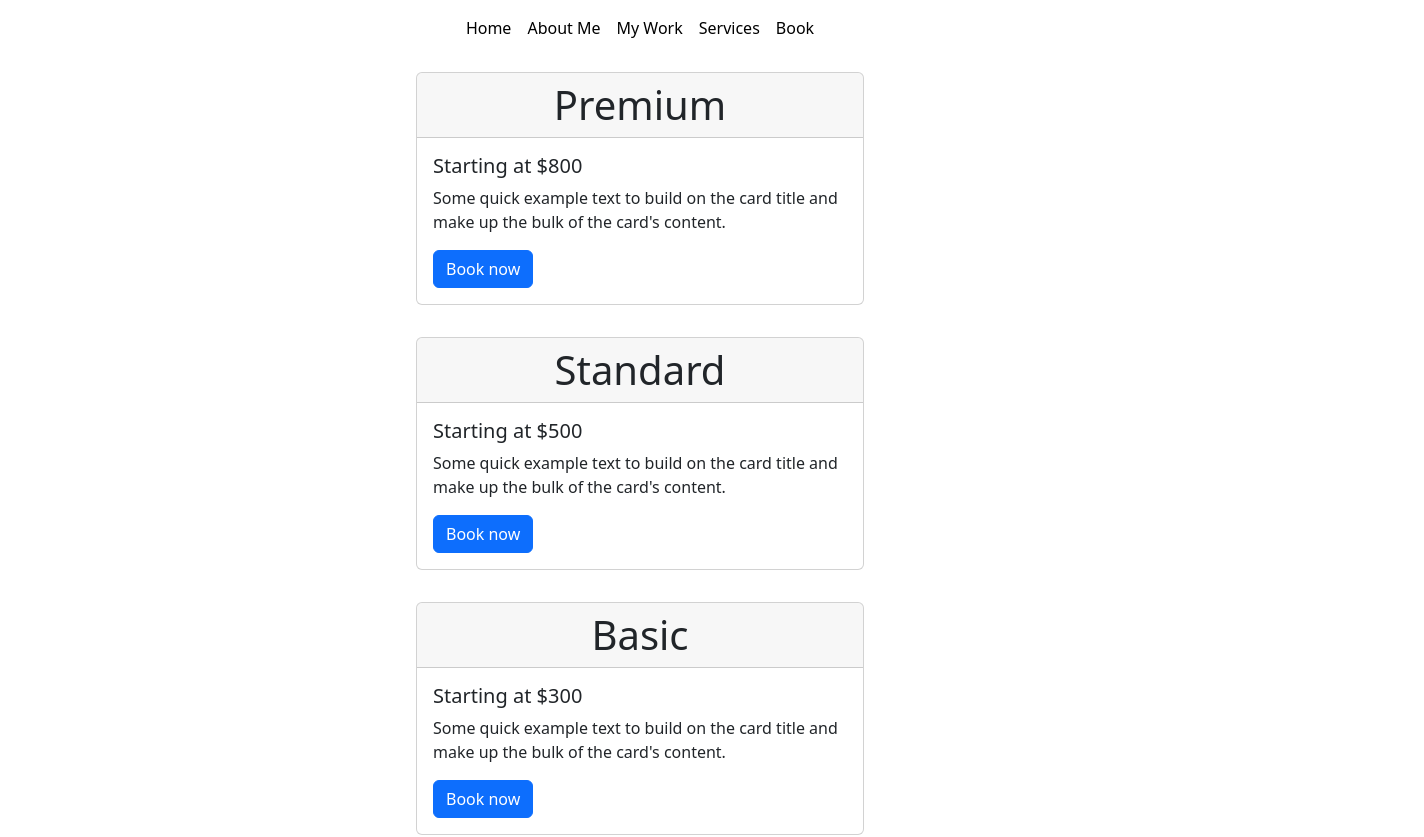
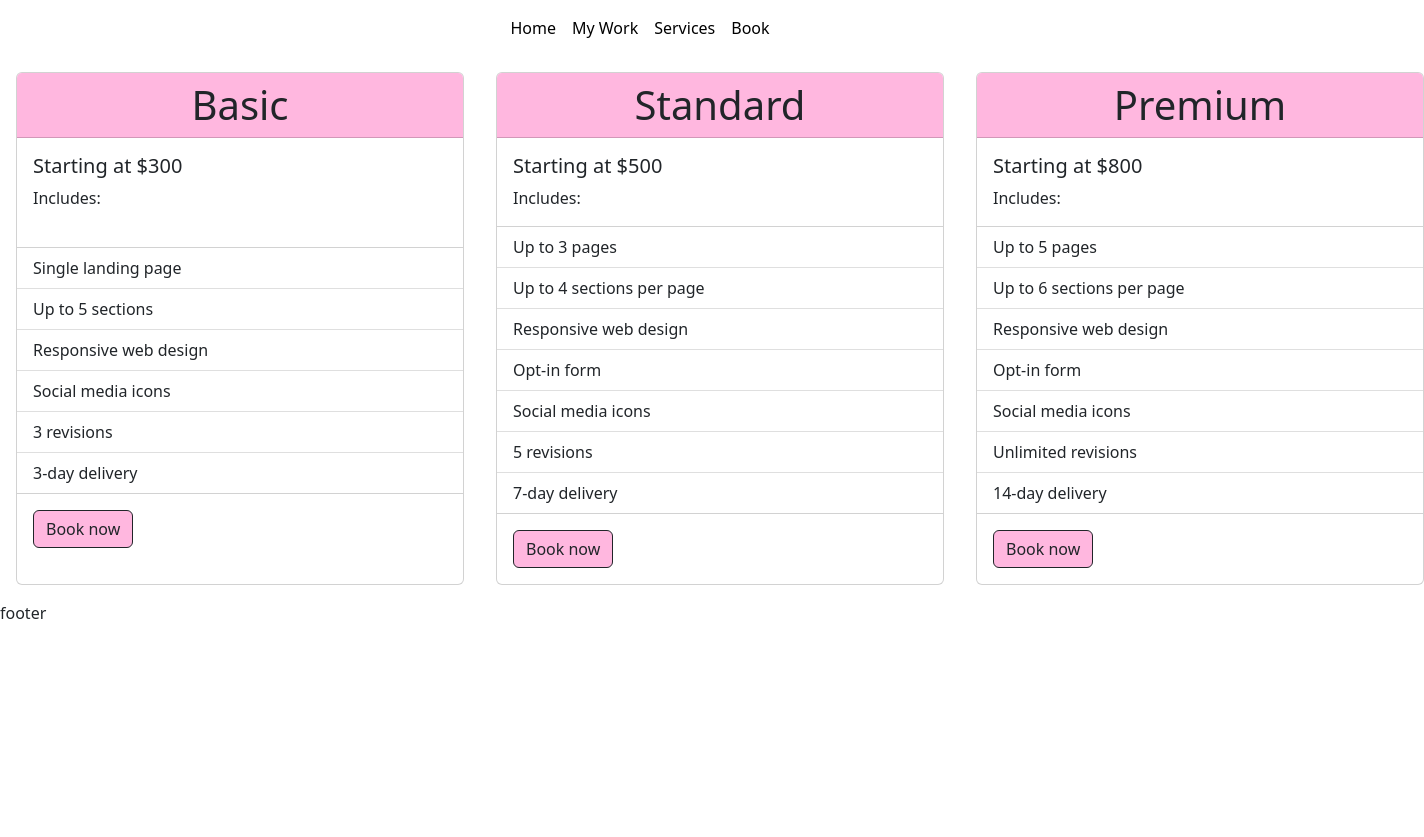
Before and after one commit to nyashanice/Freelance-Site, a React (Create React App) app: page /services in a window 1280 px wide. Shown: the top 837 px of the page, 1424 px wide, since content can reach past the window. After the commit the page ends 800 px from the top, so only its background shows below. Built offline with nearby package versions, Linux system fonts and the light colour scheme; a web font is replaced by a local one.

Commit message:
link typeform to booking buttons

```diff
--- a/package.json
+++ b/package.json
@@ -6,6 +6,7 @@
     "@testing-library/jest-dom": "^5.16.5",
     "@testing-library/react": "^13.4.0",
     "@testing-library/user-event": "^13.5.0",
+    "@typeform/embed-react": "^2.20.0",
     "bootstrap": "^5.2.3",
     "react": "^18.2.0",
     "react-bootstrap": "^2.7.4",
--- a/src/App.js
+++ b/src/App.js
@@ -7,7 +7,6 @@ import Main from "./components/Main";
 import About from "./components/About";
 import Services from "./components/Services";
 import Work from "./components/Work";
-import Booking from "./components/Booking";
 import { BrowserRouter as Router, Route, Routes } from "react-router-dom";
 import "bootstrap/dist/css/bootstrap.min.css";
 
@@ -22,7 +21,6 @@ function App() {
             <Route path="/about" element={<About />} />
             <Route path="/work" element={<Work />} />
             <Route path="/services" element={<Services />} />
-            <Route path="/booking" element={<Booking />} />
           </Routes>
         </div>
         <Footer />
--- a/src/components/About.js
+++ b/src/components/About.js
@@ -1,5 +1,4 @@
 import React from "react";
-import { Link } from "react-router-dom";
 import "../styles/About.css";
 
 export default function About() {
--- a/src/components/Booking.js
+++ /dev/null
@@ -1,6 +0,0 @@
-import React from "react";
-import { Link } from "react-router-dom";
-
-export default function Booking() {
-  return <div>Booking</div>;
-}
--- a/src/components/Header.js
+++ b/src/components/Header.js
@@ -1,6 +1,5 @@
 import React from "react";
 import { Link } from "react-router-dom";
-import Container from "react-bootstrap/Container";
 import Nav from "react-bootstrap/Nav";
 import Navbar from "react-bootstrap/Navbar";
 import "../styles/Header.css";
@@ -21,13 +20,6 @@ export default function Header() {
             </Nav.Item>
             <Nav.Item>
               <Nav.Link>
-                <Link to="/about" style={{ textDecoration: "none" }}>
-                  About Me
-                </Link>
-              </Nav.Link>
-            </Nav.Item>
-            <Nav.Item>
-              <Nav.Link>
                 <Link to="/work" style={{ textDecoration: "none" }}>
                   My Work
                 </Link>
@@ -42,7 +34,10 @@ export default function Header() {
             </Nav.Item>
             <Nav.Item>
               <Nav.Link>
-                <Link to="/booking" style={{ textDecoration: "none" }}>
+                <Link
+                  to="https://qn1aqkbnq05.typeform.com/to/avcH5PZM"
+                  style={{ textDecoration: "none" }}
+                >
                   Book
                 </Link>
               </Nav.Link>
--- a/src/components/Main.js
+++ b/src/components/Main.js
@@ -2,9 +2,7 @@ import React from "react";
 import { Link } from "react-router-dom";
 import "../styles/Main.css";
 import About from "./About";
-import Work from "./Work";
-import Services from "./Services";
-import Booking from "./Booking";
+
 
 export default function Main() {
   return (
@@ -17,9 +15,6 @@ export default function Main() {
         </div>
       </div>
       <About />
-      <Work />
-      <Services />
-      <Booking />
     </div>
   );
 }
--- a/src/components/Services.js
+++ b/src/components/Services.js
@@ -2,22 +2,33 @@ import React from "react";
 import { Link } from "react-router-dom";
 import Button from "react-bootstrap/Button";
 import Card from "react-bootstrap/Card";
+import ListGroup from "react-bootstrap/ListGroup";
+import "../styles/Services.css";
 
 export default function Services() {
   return (
-    <div className="d-flex flex-column">
+    <div className="d-flex flex-row">
       <div className="d-flex justify-content-center m-3">
         <Card style={{ width: "28rem" }}>
           <Card.Header as="h1" className="tier text-center">
-            Premium
+            Basic
           </Card.Header>
           <Card.Body>
-            <Card.Title>Starting at $800</Card.Title>
-            <Card.Text>
-              Some quick example text to build on the card title and make up the
-              bulk of the card's content.
-            </Card.Text>
-            <Button variant="primary">Book now</Button>
+            <Card.Title>Starting at $300</Card.Title>
+            <Card.Text>Includes:</Card.Text>
+          </Card.Body>
+          <ListGroup className="list-group-flush">
+            <ListGroup.Item>Single landing page</ListGroup.Item>
+            <ListGroup.Item>Up to 5 sections</ListGroup.Item>
+            <ListGroup.Item>Responsive web design</ListGroup.Item>
+            <ListGroup.Item>Social media icons</ListGroup.Item>
+            <ListGroup.Item>3 revisions</ListGroup.Item>
+            <ListGroup.Item>3-day delivery</ListGroup.Item>
+          </ListGroup>
+          <Card.Body>
+            <Link to="https://qn1aqkbnq05.typeform.com/to/avcH5PZM">
+              <Button className="tier btn-outline-dark">Book now</Button>
+            </Link>
           </Card.Body>
         </Card>
       </div>
@@ -28,26 +39,46 @@ export default function Services() {
           </Card.Header>
           <Card.Body>
             <Card.Title>Starting at $500</Card.Title>
-            <Card.Text>
-              Some quick example text to build on the card title and make up the
-              bulk of the card's content.
-            </Card.Text>
-            <Button variant="primary">Book now</Button>
+            <Card.Text>Includes:</Card.Text>
+          </Card.Body>
+          <ListGroup className="list-group-flush">
+            <ListGroup.Item>Up to 3 pages</ListGroup.Item>
+            <ListGroup.Item>Up to 4 sections per page</ListGroup.Item>
+            <ListGroup.Item>Responsive web design</ListGroup.Item>
+            <ListGroup.Item>Opt-in form</ListGroup.Item>
+            <ListGroup.Item>Social media icons</ListGroup.Item>
+            <ListGroup.Item>5 revisions</ListGroup.Item>
+            <ListGroup.Item>7-day delivery</ListGroup.Item>
+          </ListGroup>
+          <Card.Body>
+            <Link to="https://qn1aqkbnq05.typeform.com/to/avcH5PZM">
+              <Button className="tier btn-outline-dark">Book now</Button>
+            </Link>
           </Card.Body>
         </Card>
       </div>
       <div className="d-flex justify-content-center m-3">
         <Card style={{ width: "28rem" }}>
           <Card.Header as="h1" className="tier text-center">
-            Basic
+            Premium
           </Card.Header>
           <Card.Body>
-            <Card.Title>Starting at $300</Card.Title>
-            <Card.Text>
-              Some quick example text to build on the card title and make up the
-              bulk of the card's content.
-            </Card.Text>
-            <Button variant="primary">Book now</Button>
+            <Card.Title>Starting at $800</Card.Title>
+            <Card.Text>Includes:</Card.Text>
+          </Card.Body>
+          <ListGroup className="list-group-flush">
+            <ListGroup.Item>Up to 5 pages</ListGroup.Item>
+            <ListGroup.Item>Up to 6 sections per page</ListGroup.Item>
+            <ListGroup.Item>Responsive web design</ListGroup.Item>
+            <ListGroup.Item>Opt-in form</ListGroup.Item>
+            <ListGroup.Item>Social media icons</ListGroup.Item>
+            <ListGroup.Item>Unlimited revisions</ListGroup.Item>
+            <ListGroup.Item>14-day delivery</ListGroup.Item>
+          </ListGroup>
+          <Card.Body>
+            <Link to="https://qn1aqkbnq05.typeform.com/to/avcH5PZM">
+              <Button className="tier btn-outline-dark">Book now</Button>
+            </Link>
           </Card.Body>
         </Card>
       </div>
--- /dev/null
+++ b/src/styles/Services.css
@@ -0,0 +1,3 @@
+.tier {
+    background-color: #FFB7DF !important;
+}
```
Also changed, not shown: 1 other file (tests, documents, lock files or other folders).
